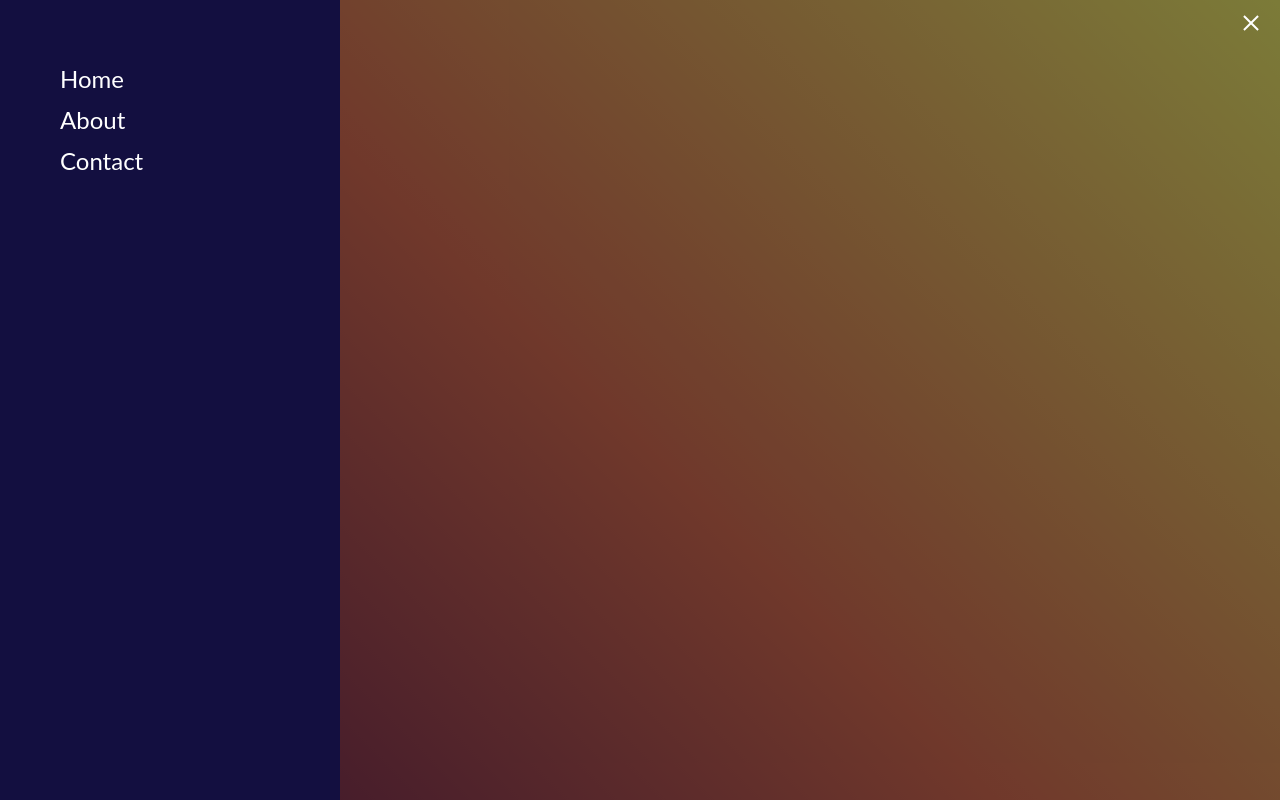
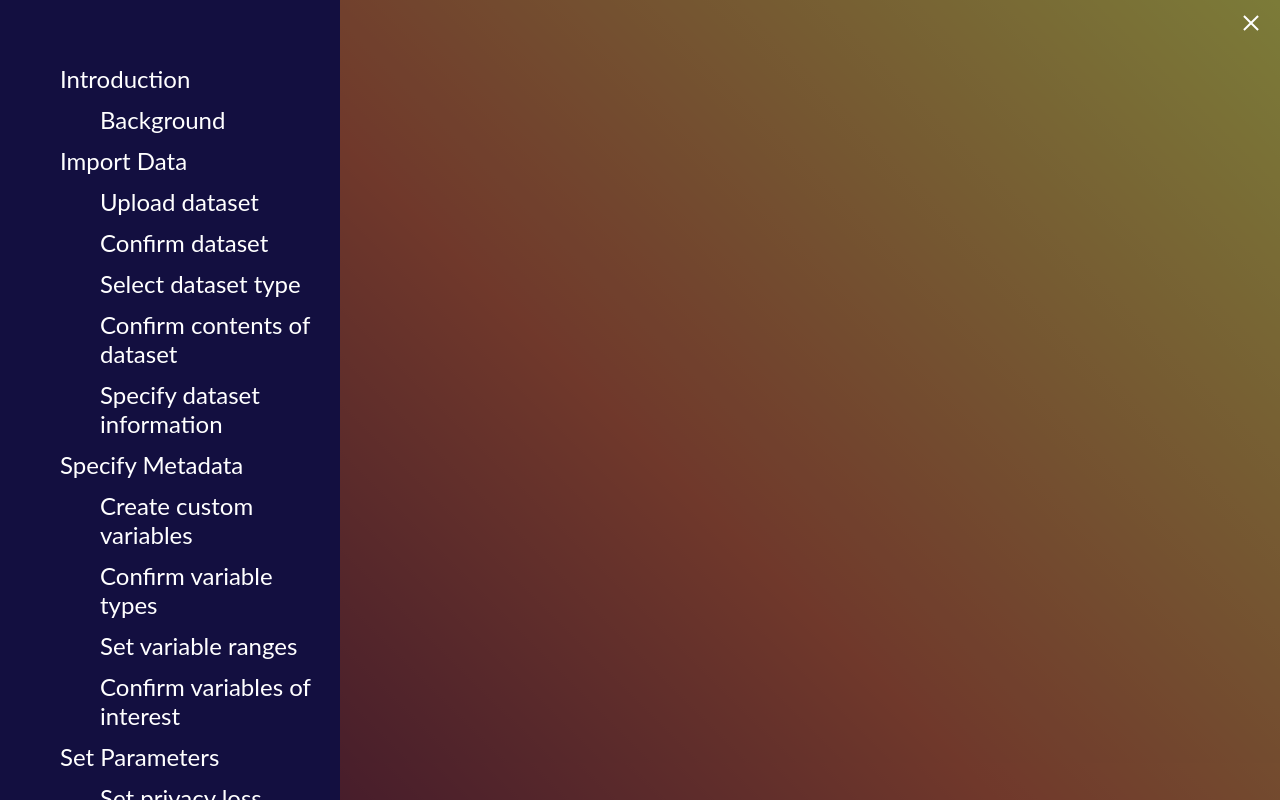
Before and after one commit to opendp/dpcreator, a Vue app: page / in a window 1280 px wide. Both pictures are taken after a click on the button "Menu". Built offline with nearby package versions, Linux system fonts and the light colour scheme.

Commit message:
added menu items from Wireframes_03_17_20.mov

```diff
--- a/src/App.vue
+++ b/src/App.vue
@@ -5,9 +5,37 @@
       <Burger></Burger>
     </nav>
     <Sidebar><ul class="sidebar-panel-nav">
-	<li><a href="#home">Home</a></li>
-	<li><a href="#about">About</a></li>
-	<li><a href="#contact">Contact</a></li>
+        <li><a href="#intro">Introduction</a></li>
+        <ul class="sidebar-panel-subnav">
+        <li><a href="#background">Background</a></li>
+        </ul>
+        <li><a href="#import-data">Import Data</a></li>
+        <ul class="sidebar-panel-subnav">
+          <li><a href="#upload-dataset">Upload dataset</a></li>
+          <li><a href="#confirm-dataset">Confirm dataset</a></li>
+          <li><a href="#select-dataset-type">Select dataset type</a></li>
+          <li><a href="#confirm-dataset-contents">Confirm contents of dataset</a></li>
+          <li><a href="#specify-dataset-info">Specify dataset information</a></li>                </ul>
+        <li><a href="#specify-metadata">Specify Metadata</a></li>
+        <ul class="sidebar-panel-subnav">
+          <li><a href="#create-custom-vars">Create custom variables</a></li>
+          <li><a href="#confirm-var-types">Confirm variable types</a></li>
+          <li><a href="#set-var-ranges">Set variable ranges</a></li>
+          <li><a href="#confirm-vars-of-interest">Confirm variables of interest</a></li>
+        </ul>
+        <li><a href="#set-params">Set Parameters</a></li>
+        <ul class="sidebar-panel-subnav">
+          <li><a href="#set-priv-loss-params">Set privacy loss parameters</a></li>
+        </ul>
+        <li><a href="#create-stats">Create Statistics</a></li>
+        <ul class="sidebar-panel-subnav">
+          <li><a href="#create-stats0">Create statistics</a></li>
+        </ul>
+        <li><a href="#generate-report">Generate Report</a></li>
+        <ul class="sidebar-panel-subnav">
+          <li><a href="#confirm-err-and-submit">Confirm error and submit</a></li>
+          <li><a href="#view-report">View report</a></li>
+        </ul>
       </ul>
     </Sidebar>
   </div>
@@ -61,5 +89,17 @@ html {
    font-size: 1.5rem;
    display: block;
    padding-bottom: 0.5em;
+}
+
+ ul.sidebar-panel-subnav {
+   list-style-type: none;
+ }
+
+ ul.sidebar-panel-subnav > li > a {
+   color: #fff;
+   text-decoration: none;
+   font-size: 1.5rem;
+   display: block;
+   padding-bottom: 0.5em;
  }
 </style>
```
